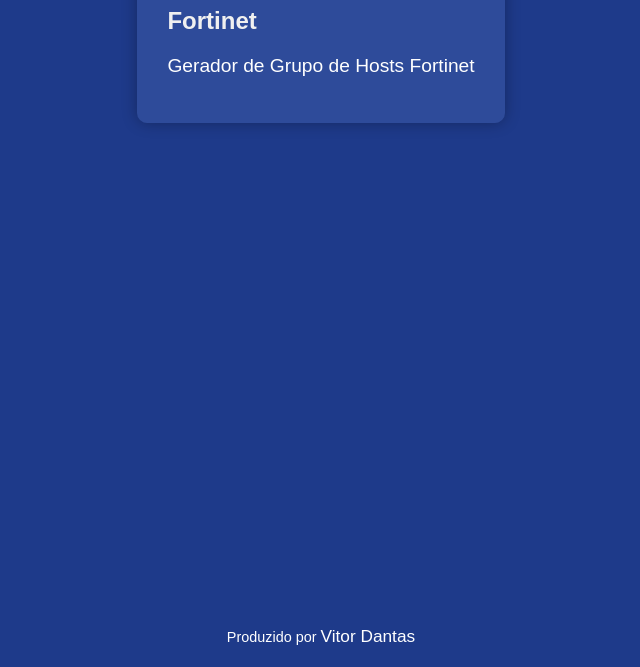
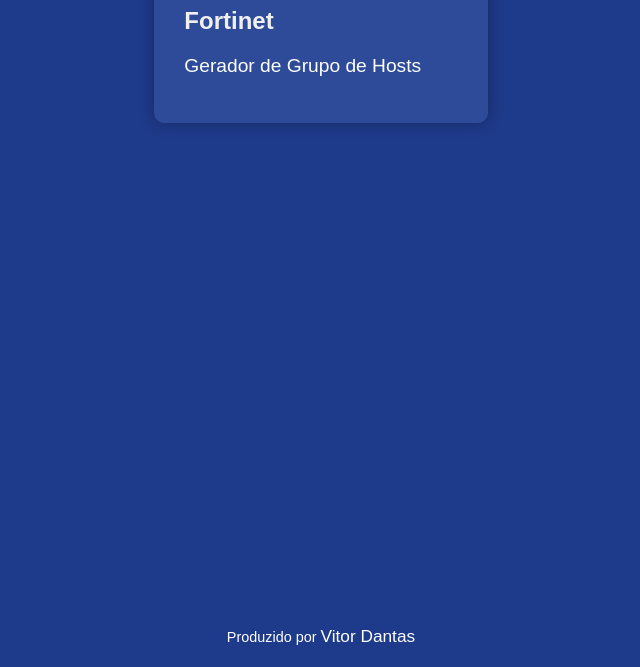
Before and after one commit to vvitordantas/ferramentastech, a plain HTML site: page index.html in a window 1280 px wide. Shown: the part 133-800 px from the top of the page, without its empty margins (319-959 px from the left). Drawn offline with Linux system fonts and the light colour scheme.

Commit message:
Update index.html

```diff
--- a/index.html
+++ b/index.html
@@ -67,7 +67,7 @@
         <h1>Ferramentas Tech</h1>
         <h2>Fortinet</h2>
         <ul>
-            <li><a href="grphostsfortinet.html" target="_blank">Gerador de Grupo de Hosts Fortinet</a></li>
+            <li><a href="grphostsfortinet.html" target="_blank">Gerador de Grupo de Hosts</a></li>
         </ul>
     </div>
 
```
